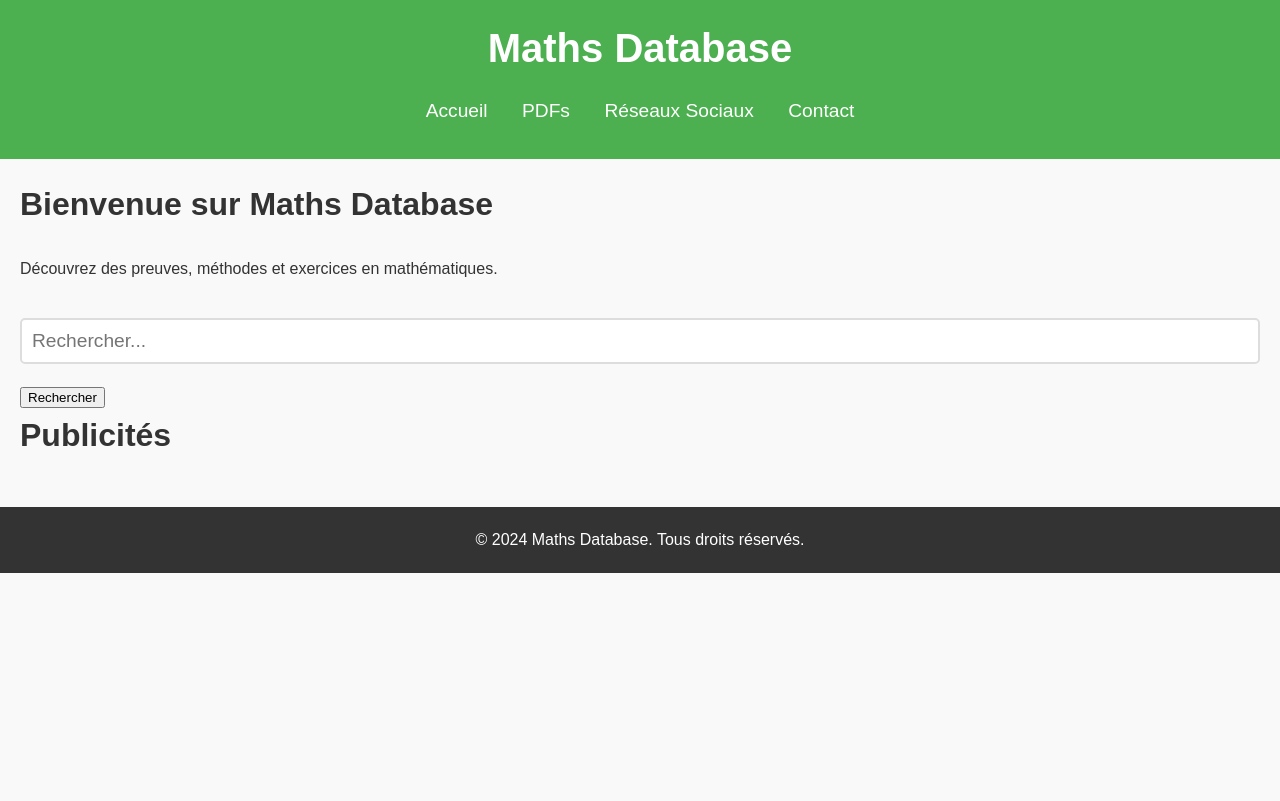
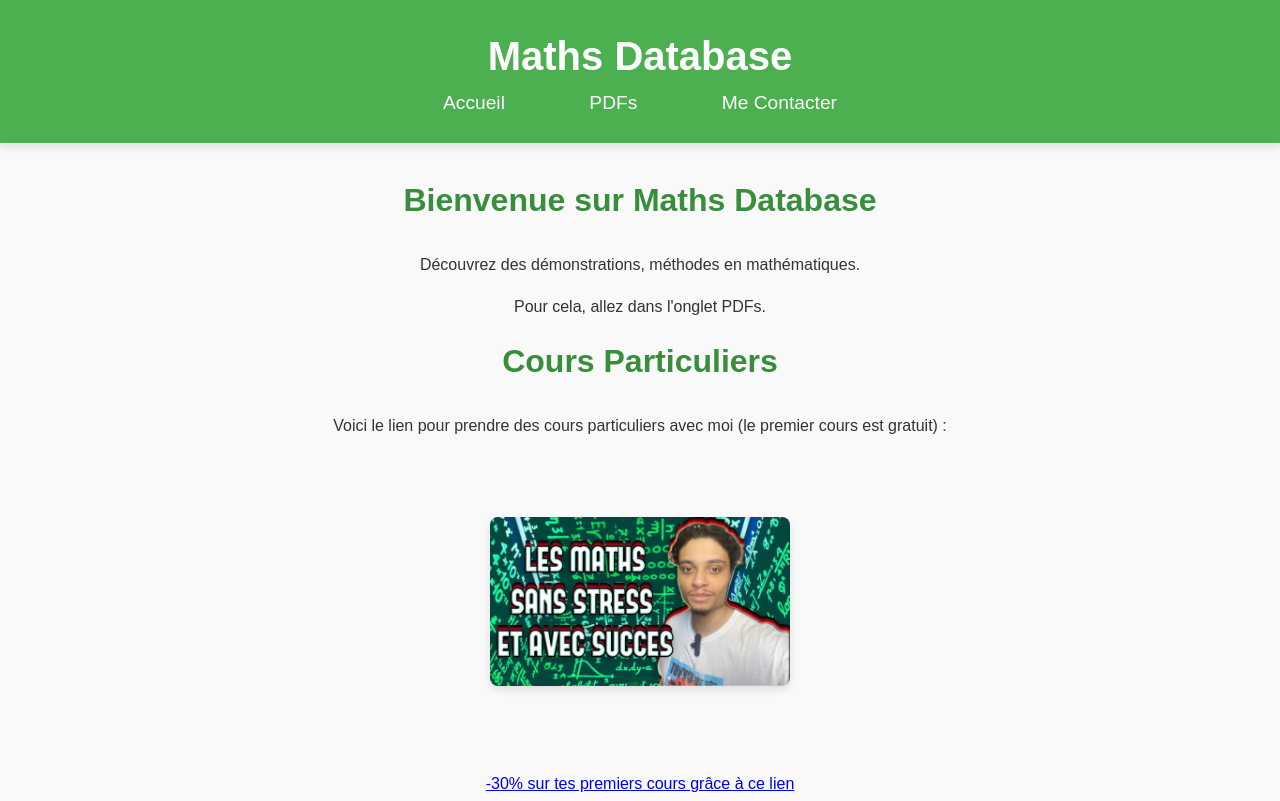
Before and after one commit to Mhadji8/maths_database, a plain HTML site: page index.html in a window 1280 px wide. Shown: the top 801 px of the page. Drawn offline with Linux system fonts and the light colour scheme.

Commit message:
Add files via upload

```diff
--- a/index.html
+++ b/index.html
@@ -10,27 +10,39 @@
 </head>
 <body>
     <header>
-        <h1>Maths Database</h1>
+        <h1 class="center-text">Maths Database</h1>
         <nav>
-            <ul>
+            <ul class="center-text">
                 <li><a href="index.html">Accueil</a></li>
                 <li><a href="pdfs.html">PDFs</a></li>
-                <li><a href="socials.html">Réseaux Sociaux</a></li>
-                <li><a href="contact.html">Contact</a></li>
+                <li><a href="socials.html">Me Contacter</a></li>
             </ul>
         </nav>
     </header>
 
     <main>
-        <h2>Bienvenue sur Maths Database</h2>
-        <p>Découvrez des preuves, méthodes et exercices en mathématiques.</p>
-        <form id="search-form">
-            <input type="text" id="search-bar" placeholder="Rechercher...">
-            <button type="submit">Rechercher</button>
-        </form>
+        <h2 class="center-text">Bienvenue sur Maths Database</h2>
+        <p class="center-text">Découvrez des démonstrations, méthodes en mathématiques.</p>
+        <p class="center-text">Pour cela, allez dans l'onglet PDFs.</p>
+
+        <section id="preply-courses">
+            <h2 class="center-text">Cours Particuliers</h2>
+            <p class="center-text">Voici le lien pour prendre des cours particuliers avec moi (le premier cours est gratuit) :</p>
+            <div class="flex-container">
+                <a href="https://preply.com/fr/tuteur/4744957" target="_blank">
+                    <img src="images/miniaturecours.jpg" alt="Cours particuliers avec moi sur Preply" class="course-image">
+                </a>
+            </div>
+            <p class="center-text">
+                <a href="https://preply.com/fr/?pref=MTMwNjg1ODk=&id=1721780099.537282" target="_blank">
+                    -30% sur tes premiers cours grâce à ce lien
+                </a>
+            </p>
+        </section>
+
         <!-- Ajout du code AdSense -->
         <div class="adsense">
-            <h2>Publicités</h2>
+            <h2 class="center-text">Publicités</h2>
             <ins class="adsbygoogle"
                  style="display:block"
                  data-ad-client="ca-pub-5811636062870889"
@@ -42,7 +54,7 @@
         </div>
     </main>
 
-    <footer>
+    <footer class="center-text">
         <p>&copy; 2024 Maths Database. Tous droits réservés.</p>
     </footer>
     <script src="scripts.js"></script>
--- a/styles.css
+++ b/styles.css
@@ -1,130 +1,199 @@
+/* Variables CSS pour une gestion facile des couleurs et des tailles */
+:root {
+    --primary-color: #4caf99; /* Couleur principale */
+    --primary-light: #66bb6a; /* Variante plus claire pour les survols */
+    --primary-dark: #388E3C; /* Variante plus sombre pour les survols actifs */
+    --background-color: #f9f9f9; /* Couleur de fond */
+    --text-color: #333; /* Couleur du texte */
+    --border-color: #ddd; /* Couleur des bordures */
+    --header-bg: #4CAF50; /* Couleur de l'en-tête */
+    --footer-bg: #333; /* Couleur du pied de page */
+    --shadow-light: rgba(0, 0, 0, 0.1); /* Ombre légère */
+    --shadow-dark: rgba(0, 0, 0, 0.2); /* Ombre plus foncée */
+    --font-base: 16px; /* Taille de police de base pour les calculs rem */
+    --border-radius: 8px; /* Rayon des bordures */
+}
+
 /* Global Styles */
 body {
     font-family: 'Arial', sans-serif;
     margin: 0;
     padding: 0;
-    background-color: #f9f9f9;
-    color: #333;
+    background-color: var(--background-color);
+    color: var(--text-color);
     line-height: 1.6;
 }
 
-header {
-    background-color: #4CAF50;
-    color: white;
-    padding: 1em 0;
+.center-text {
     text-align: center;
 }
 
+.course-image {
+    width: 300px;  /* Largeur fixe pour les images */
+    height: auto;  /* Maintient les proportions de l'image */
+    max-width: 100%; /* Réduit la taille de l'image si nécessaire */
+    border-radius: var(--border-radius); /* Coins arrondis */
+    box-shadow: 0 4px 8px var(--shadow-light); /* Ombre légère */
+    transition: box-shadow 0.3s, transform 0.3s; /* Transition douce */
+}
+
+.course-image:hover {
+    box-shadow: 0 6px 12px var(--shadow-dark); /* Ombre plus foncée au survol */
+    transform: scale(1.05); /* Agrandissement léger au survol */
+}
+
+.flex-container {
+    display: flex;
+    justify-content: center;
+    align-items: center;
+    height: 300px; /* Ajustez selon vos besoins */
+}
+
+.adsense {
+    text-align: center;
+}
+
+/* Header Styles */
+header {
+    background-color: var(--header-bg);
+    color: white;
+    padding: 1.5em 0; /* Espacement plus généreux */
+    text-align: center;
+    box-shadow: 0 4px 8px var(--shadow-light); /* Ombre sous l'en-tête */
+}
+
 header h1 {
-    font-size: 2.5em;
+    font-size: 2.5rem; /* Taille de police plus grande */
+    margin: 0;
+    font-weight: bold; /* Police en gras pour plus d'impact */
+}
+
+/* Navigation Styles */
+nav ul {
+    list-style-type: none;
+    padding: 0;
     margin: 0;
 }
 
-nav ul {
-    list-style-type: none;
-    padding: 0;
-}
-
 nav ul li {
-    display: inline;
-    margin: 0 15px;
+    display: inline-block;
+    margin: 0 1.5rem; /* Espacement plus large entre les éléments */
 }
 
 nav ul li a {
     color: white;
     text-decoration: none;
-    font-size: 1.2em;
-    transition: color 0.3s;
+    font-size: 1.2rem;
+    padding: 0.5rem 1rem; /* Espacement intérieur des liens */
+    border-radius: var(--border-radius); /* Coins arrondis pour les liens */
+    transition: background-color 0.3s, color 0.3s; /* Transitions douces */
 }
 
 nav ul li a:hover {
-    color: #d1d1d1;
+    background-color: var(--primary-light); /* Couleur de fond au survol */
+    color: var(--text-color); /* Couleur du texte au survol */
 }
 
+/* Main Content Styles */
 main {
-    padding: 20px;
+    padding: 2rem; /* Espacement plus large autour du contenu principal */
 }
 
 h2 {
-    font-size: 2em;
+    font-size: 2rem;
     margin-top: 0;
+    font-weight: bold; /* Police en gras pour les titres */
+    color: var(--primary-dark); /* Couleur des titres */
 }
 
+/* Form Styles */
 #search-bar {
     width: 100%;
-    padding: 10px;
-    margin: 20px 0;
-    font-size: 1.2em;
+    padding: 0.75rem; /* Espacement plus généreux */
+    margin: 1.5rem 0; /* Espacement autour du champ de recherche */
+    font-size: 1.2rem;
     box-sizing: border-box;
-    border: 2px solid #ddd;
-    border-radius: 5px;
+    border: 2px solid var(--border-color);
+    border-radius: var(--border-radius); /* Coins arrondis */
+    box-shadow: 0 2px 4px var(--shadow-light); /* Ombre légère */
+    transition: border-color 0.3s, box-shadow 0.3s; /* Transitions douces */
 }
 
+#search-bar:focus {
+    border-color: var(--primary-dark); /* Changement de couleur au focus */
+    box-shadow: 0 2px 6px var(--shadow-dark); /* Ombre plus foncée au focus */
+}
+
+/* PDF List Styles */
 #pdf-list {
     list-style-type: none;
     padding: 0;
+    margin: 0;
 }
 
 #pdf-list li {
     background-color: white;
-    margin: 10px 0;
-    padding: 15px;
-    border: 1px solid #ddd;
-    border-radius: 5px;
-    transition: transform 0.3s, box-shadow 0.3s;
+    margin: 0.75rem 0; /* Espacement plus large */
+    padding: 1rem; /* Espacement intérieur plus généreux */
+    border: 1px solid var(--border-color);
+    border-radius: var(--border-radius); /* Coins arrondis */
+    box-shadow: 0 2px 6px var(--shadow-light); /* Ombre légère */
+    transition: transform 0.3s, box-shadow 0.3s; /* Transitions douces */
 }
 
 #pdf-list li:hover {
-    transform: scale(1.02);
-    box-shadow: 0 0 15px rgba(0, 0, 0, 0.1);
+    transform: translateY(-5px); /* Légère élévation au survol */
+    box-shadow: 0 4px 12px var(--shadow-dark); /* Ombre plus foncée au survol */
 }
 
 #pdf-list li a {
     text-decoration: none;
-    color: #4CAF50;
-    font-size: 1.5em;
-    transition: color 0.3s;
+    color: var(--primary-color);
+    font-size: 1.5rem;
+    transition: color 0.3s; /* Transition douce */
 }
 
 #pdf-list li a:hover {
-    color: #388E3C;
+    color: var(--primary-dark); /* Couleur des liens au survol */
 }
 
+/* Footer Styles */
 footer {
-    background-color: #333;
+    background-color: var(--footer-bg);
     color: white;
     text-align: center;
-    padding: 20px 0;
+    padding: 1.5rem 0; /* Espacement plus généreux */
     position: relative;
     bottom: 0;
     width: 100%;
+    box-shadow: 0 -4px 8px var(--shadow-light); /* Ombre au-dessus du pied de page */
 }
 
 footer p {
     margin: 0;
-    font-size: 1em;
+    font-size: 1rem;
 }
 
 /* Responsive Design */
 @media (max-width: 768px) {
     header h1 {
-        font-size: 2em;
+        font-size: 2rem;
     }
 
     nav ul li {
         display: block;
-        margin: 10px 0;
+        margin: 0.75rem 0; /* Espacement plus large entre les éléments */
     }
 
     nav ul li a {
-        font-size: 1em;
+        font-size: 1rem;
     }
 
     #search-bar {
-        font-size: 1em;
+        font-size: 1rem;
     }
 
     #pdf-list li a {
-        font-size: 1.2em;
+        font-size: 1.2rem;
     }
 }
```
Also changed, not shown: pdfs.html (+3 -4 lines), socials.html (+29 -8 lines), images/miniaturecours.jpg (added).
